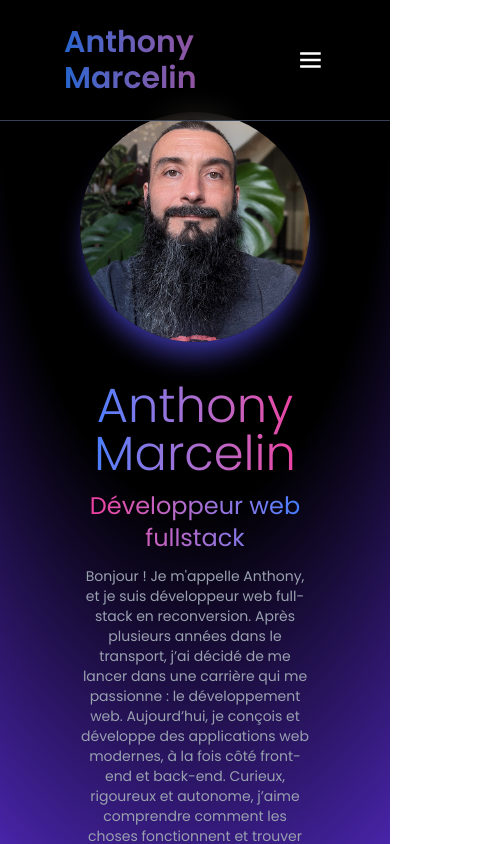
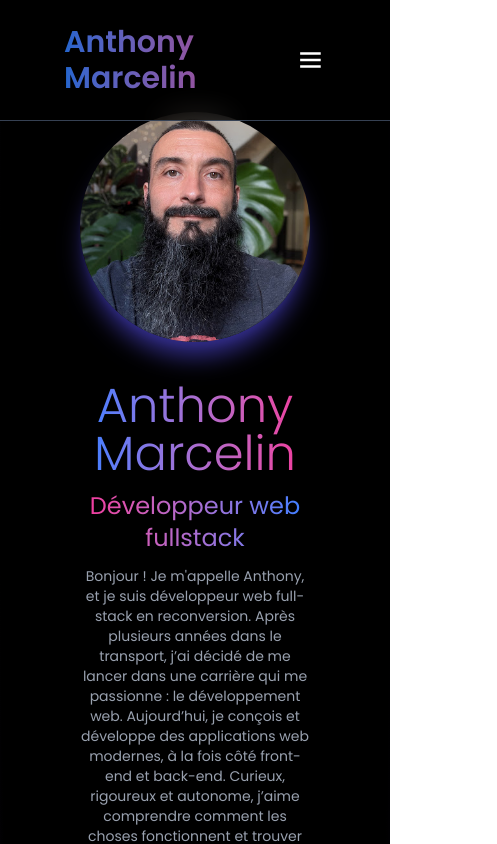
Before and after one commit to AnthonyMarcelin/portfolio, a React (Vite) app: page / in a window 390 px wide. Shown: the top 844 px of the page, 497 px wide, since content can reach past the window. Built offline with nearby package versions, Linux system fonts and the light colour scheme.

Commit message:
wip : bug on mobile background

```diff
--- a/src/App.tsx
+++ b/src/App.tsx
@@ -2,12 +2,11 @@ import Homepage from "./pages/Homepage";
 
 function App() {
   return (
-    <>
-      <div className="fixed -z-10 min-h-screen w-full [background:radial-gradient(125%_125%_at_50%_10%,#000_40%,#63e_100%)]"></div>
+    <div className="fixed -z-10 min-h-screen w-full [background:radial-gradient(125%_125%_at_50%_10%,#000_40%,#63e_100%)]">
       <main className="flex flex-col items-center px-4 md:px-8 lg:px-16">
         <Homepage />
       </main>
-    </>
+    </div>
   );
 }
 
```
